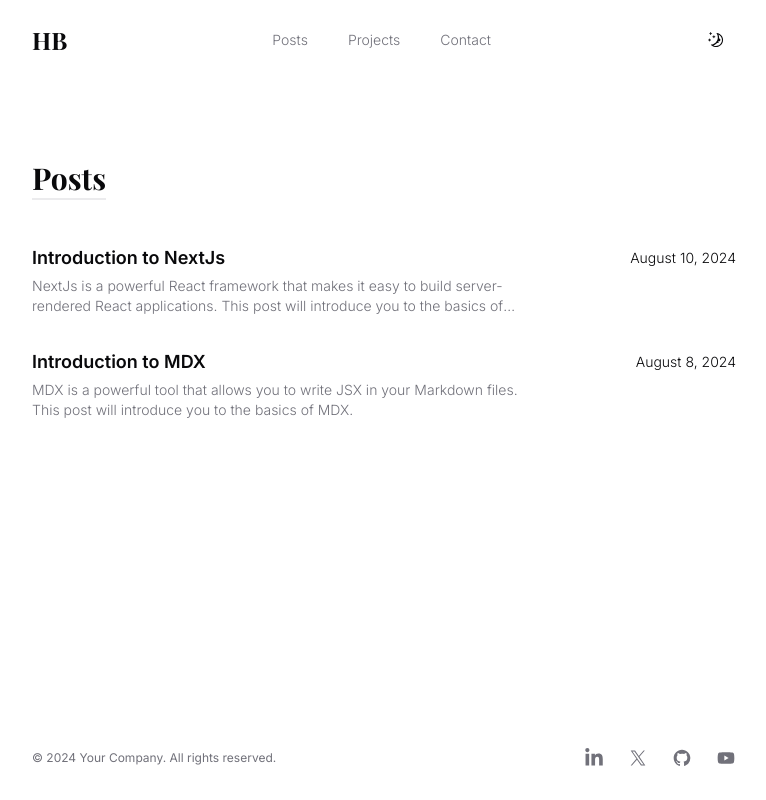
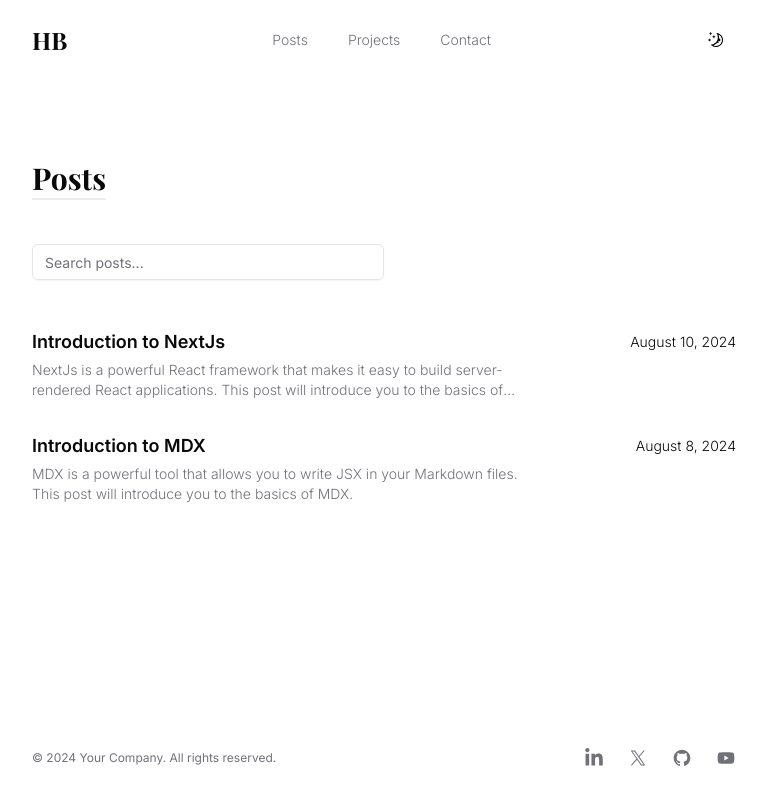
Before and after one commit to fikrirakala/next-portfolio, a Next.js app: page /posts in a window 1280 px wide. Shown: the whole page, without its empty margins (256-1022 px from the left). Built offline with nearby package versions, Linux system fonts and the light colour scheme; a web font is replaced by a local one.

Commit message:
Add search to posts

```diff
--- a/src/app/posts/page.tsx
+++ b/src/app/posts/page.tsx
@@ -1,6 +1,5 @@
-import Posts from "@/components/Posts";
+import PostsWithSearch from "@/components/PostsWithSearch";
 import { getPosts } from "@/lib/posts";
-// import PostsWithSearch from "@/components/posts-with-search";
 
 export default async function PostsPage() {
   const posts = await getPosts();
@@ -10,8 +9,7 @@
       <div className="container max-w-3xl">
         <h1 className="title mb-12">Posts</h1>
 
-        {/* <PostsWithSearch posts={posts} /> */}
-        <Posts posts={posts} />
+        <PostsWithSearch posts={posts} />
       </div>
     </section>
   );
--- /dev/null
+++ b/src/components/PostsWithSearch.tsx
@@ -0,0 +1,54 @@
+"use client";
+
+import { PostMetadata } from "@/lib/posts";
+import React, { useState } from "react";
+import { Input } from "@/components/ui/input";
+import { Button } from "./ui/button";
+import { Cross2Icon } from "@radix-ui/react-icons";
+import Posts from "./Posts";
+
+interface PostsWithSearchProps {
+  posts: PostMetadata[];
+}
+
+export default function PostsWithSearch({ posts }: PostsWithSearchProps) {
+  const [query, setQuery] = useState("");
+
+  const filteredPosts = posts.filter((post) =>
+    post.title?.toLowerCase().includes(query.toLowerCase()),
+  );
+
+  const isFiltered = query.length > 0;
+
+  function resetFilter() {
+    setQuery("");
+  }
+
+  return (
+    <div>
+      <div className="mb-12 flex items-center gap-3">
+        <Input
+          type="text"
+          placeholder="Search posts..."
+          className="h-9 w-full sm:w-1/2"
+          value={query}
+          onChange={(e) => setQuery(e.target.value)}
+        />
+
+        {isFiltered && (
+          <Button
+            size="sm"
+            variant="secondary"
+            onClick={resetFilter}
+            className="h-8 px-2 lg:px-3"
+          >
+            Reset
+            <Cross2Icon className="ml-2 h-4 w-4" />
+          </Button>
+        )}
+      </div>
+
+      <Posts posts={filteredPosts} />
+    </div>
+  );
+}
--- /dev/null
+++ b/src/components/ui/input.tsx
@@ -0,0 +1,25 @@
+import * as React from "react"
+
+import { cn } from "@/lib/utils"
+
+export interface InputProps
+  extends React.InputHTMLAttributes<HTMLInputElement> {}
+
+const Input = React.forwardRef<HTMLInputElement, InputProps>(
+  ({ className, type, ...props }, ref) => {
+    return (
+      <input
+        type={type}
+        className={cn(
+          "flex h-9 w-full rounded-md border border-input bg-transparent px-3 py-1 text-sm shadow-sm transition-colors file:border-0 file:bg-transparent file:text-sm file:font-medium placeholder:text-muted-foreground focus-visible:outline-none focus-visible:ring-1 focus-visible:ring-ring disabled:cursor-not-allowed disabled:opacity-50",
+          className
+        )}
+        ref={ref}
+        {...props}
+      />
+    )
+  }
+)
+Input.displayName = "Input"
+
+export { Input }
```
